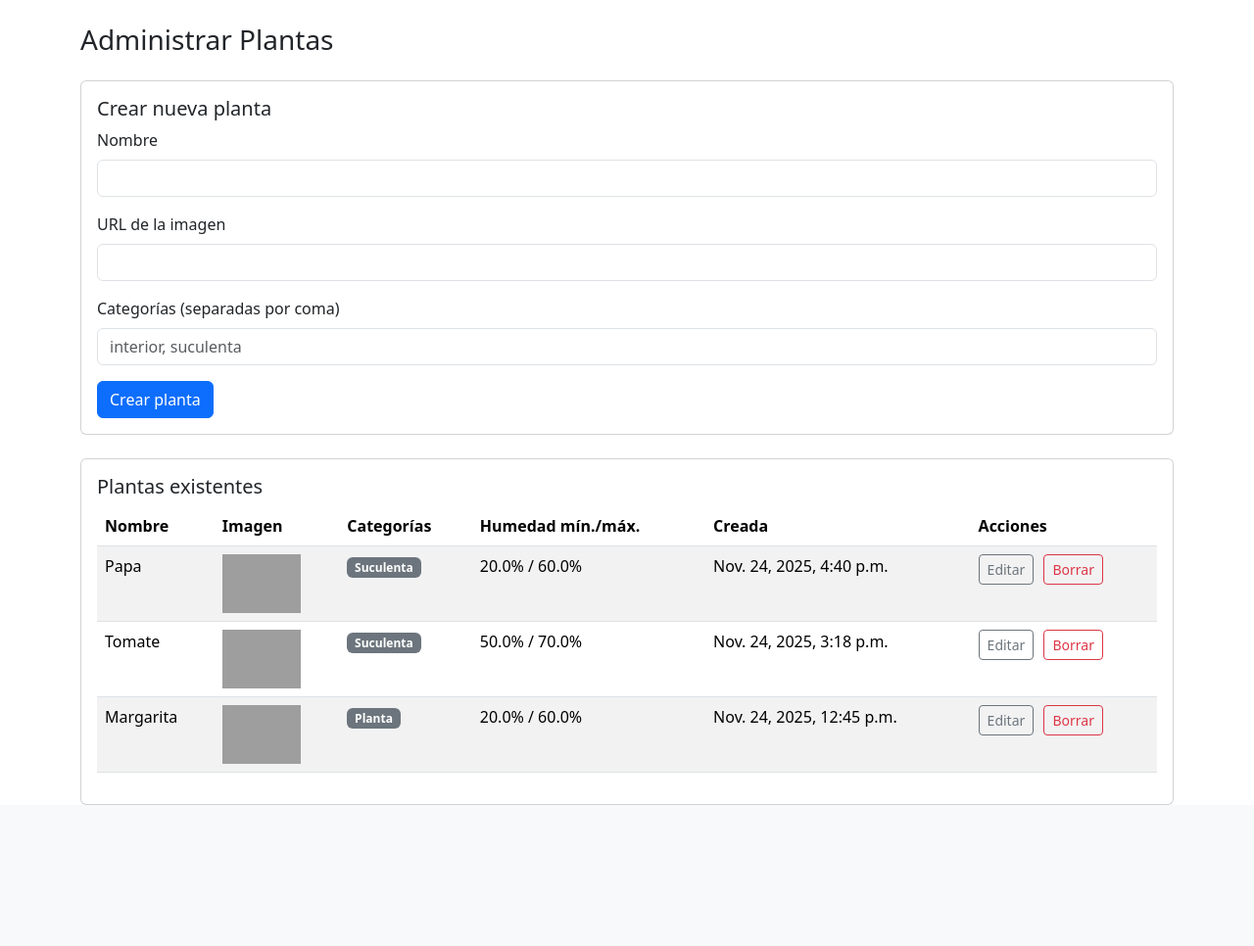
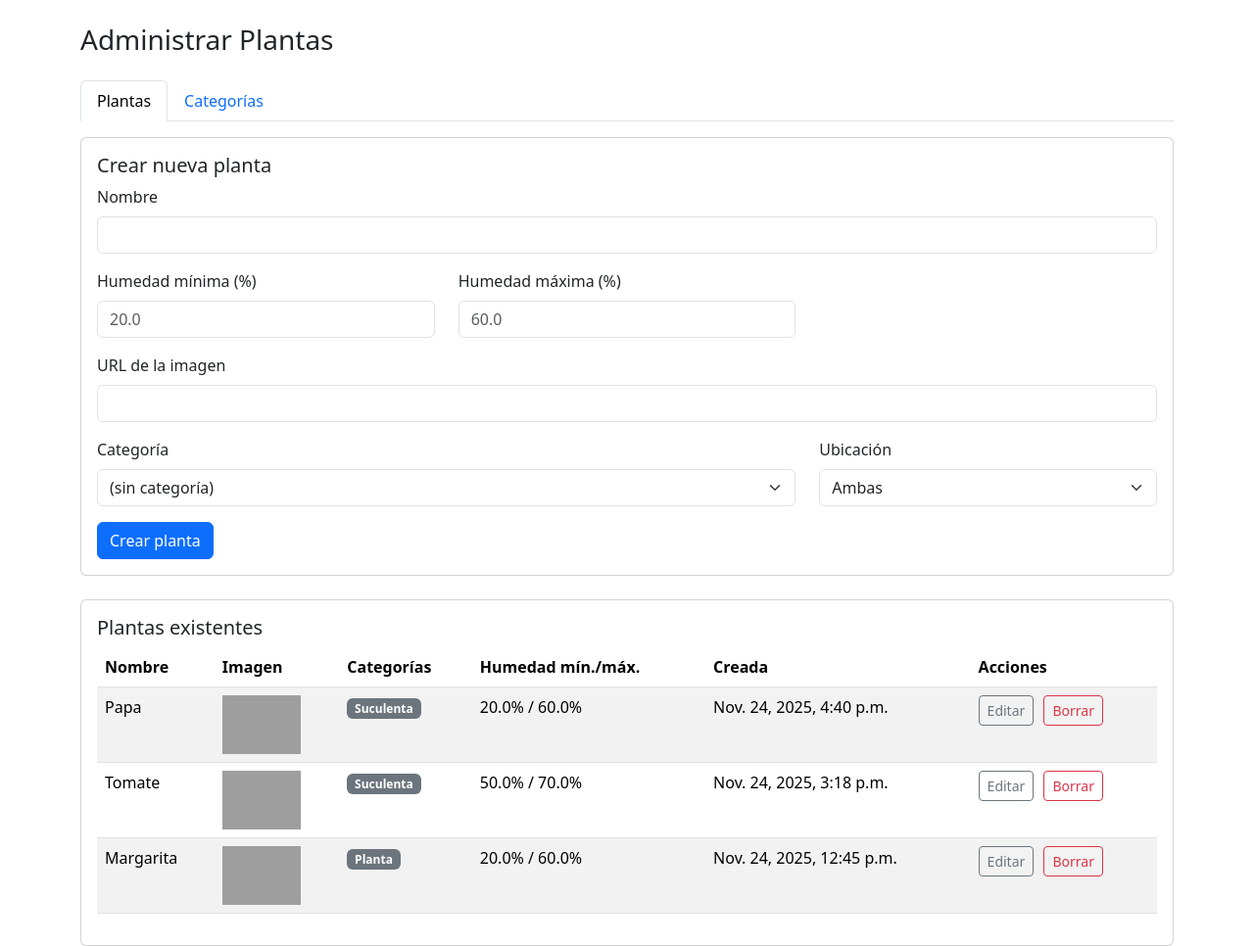
Before and after one commit to SalbornozD/iot, a Django app: page /arduino/home-admin/ in a window 1280 px wide. Shown: the part 56-1022 px from the top of the page at 98% size. Before the commit the page ends 878 px from the top, so only its background shows below. Run offline with Django 5.2, Linux system fonts and the light colour scheme; a user stored in the database is signed in; data comes from the database, SQL or seed files in the repository; both versions use the stored data as it was after the commit; grey boxes are pictures that could not be loaded.

Commit message:
Manejo de categorias

```diff
--- a/arduino/models.py
+++ b/arduino/models.py
@@ -4,13 +4,28 @@ from typing import Optional
 
 
 class PlantCategory(models.Model):
-    """Categoría de planta (por ejemplo: interior, suculenta, árbol)."""
+    """Categoría de planta (por ejemplo:arbusto, suculenta, árbol)."""
+
+    LOCATION_CHOICES = (
+        ("INDOOR", "Interior"),
+        ("OUTDOOR", "Exterior"),
+        ("BOTH", "Ambas"),
+    )
 
     name = models.CharField(
         max_length=100,
         unique=True,
         verbose_name="Nombre de la categoría",
         help_text="Nombre de la categoría (por ejemplo: interior, suculenta).",
+    )
+
+    # Indica si la categoría está pensada para interior, exterior o ambas
+    location = models.CharField(
+        max_length=10,
+        choices=LOCATION_CHOICES,
+        default="BOTH",
+        verbose_name="Ubicación",
+        help_text="Indica si la planta de esta categoría suele ser de interior, exterior o ambas.",
     )
 
     def __str__(self) -> str:
@@ -52,6 +67,8 @@ class Plants(models.Model):
         verbose_name="Humedad máxima (%)",
         help_text="Humedad máxima (%) a partir de la cual se apaga el riego."
     )
+
+    # (Nota: la temperatura preferida se eliminó — solo usamos humedad para riego.)
 
     created_at = models.DateTimeField(  # Fecha de creación
         auto_now_add=True,
--- a/arduino/templates/arduino/home_admin.html
+++ b/arduino/templates/arduino/home_admin.html
@@ -7,6 +7,20 @@
     <h1 class="h3">Administrar Plantas</h1>
   </div>
 
+
+
+    <!-- Nav tabs to separate Plants and Categories management -->
+    <ul class="nav nav-tabs mb-3" id="adminTabs" role="tablist">
+      <li class="nav-item" role="presentation">
+        <button class="nav-link active" id="plants-tab" data-bs-toggle="tab" data-bs-target="#plants" type="button" role="tab" aria-controls="plants" aria-selected="true">Plantas</button>
+      </li>
+      <li class="nav-item" role="presentation">
+        <button class="nav-link" id="categories-tab" data-bs-toggle="tab" data-bs-target="#categories" type="button" role="tab" aria-controls="categories" aria-selected="false">Categorías</button>
+      </li>
+    </ul>
+
+    <div class="tab-content" id="adminTabsContent">
+      <div class="tab-pane fade show active" id="plants" role="tabpanel" aria-labelledby="plants-tab">
         <div class="card mb-4">
           <div class="card-body">
             <h5 class="card-title">Crear nueva planta</h5>
@@ -16,13 +30,38 @@
                 <label class="form-label">Nombre</label>
                 <input class="form-control" type="text" name="name" required />
               </div>
+              <div class="row">
+                <div class="col-md-4 mb-3">
+                  <label class="form-label">Humedad mínima (%)</label>
+                  <input class="form-control" type="number" step="0.1" name="humidity_min" placeholder="20.0" />
+                </div>
+                <div class="col-md-4 mb-3">
+                  <label class="form-label">Humedad máxima (%)</label>
+                  <input class="form-control" type="number" step="0.1" name="humidity_max" placeholder="60.0" />
+                </div>
+              </div>
               <div class="mb-3">
                 <label class="form-label">URL de la imagen</label>
                 <input class="form-control" type="text" name="image_url" />
               </div>
-        <div class="mb-3">
-          <label class="form-label">Categorías (separadas por coma)</label>
-          <input class="form-control" type="text" name="categories" placeholder="interior, suculenta" />
+              <div class="row">
+                <div class="col-md-8 mb-3">
+                  <label class="form-label">Categoría</label>
+                  <select class="form-select" name="category_id">
+                    <option value="">(sin categoría)</option>
+                    {% for cat in categories %}
+                      <option value="{{ cat.id }}">{{ cat.name }}</option>
+                    {% endfor %}
+                  </select>
+                </div>
+                <div class="col-md-4 mb-3">
+                  <label class="form-label">Ubicación</label>
+                  <select class="form-select" name="category_location">
+                    <option value="BOTH" selected>Ambas</option>
+                    <option value="INDOOR">Interior</option>
+                    <option value="OUTDOOR">Exterior</option>
+                  </select>
+                </div>
               </div>
               <button class="btn btn-primary" type="submit">Crear planta</button>
             </form>
@@ -82,4 +121,52 @@
             </div>
           </div>
         </div>
+      </div>
+
+      <div class="tab-pane fade" id="categories" role="tabpanel" aria-labelledby="categories-tab">
+        <div class="card mb-4">
+          <div class="card-body">
+            <h5 class="card-title">Gestionar categorías</h5>
+            <form method="post" action="{% url 'arduino:create-category' %}" class="row g-2 align-items-end">
+              {% csrf_token %}
+              <div class="col-md-10">
+                <label class="form-label">Nombre de categoría</label>
+                <input class="form-control" type="text" name="category_name" placeholder="árbol, suculenta" />
+              </div>
+              <div class="col-md-2">
+                <button class="btn btn-secondary w-100" type="submit">Crear</button>
+              </div>
+            </form>
+
+            <hr />
+            <div class="table-responsive">
+              <table class="table table-sm">
+                <thead>
+                  <tr>
+                    <th>Nombre</th>
+                    <th></th>
+                  </tr>
+                </thead>
+                <tbody>
+                  {% for cat in categories %}
+                    <tr>
+                      <td>{{ cat.name }}</td>
+                      <td style="width:120px;">
+                        <form method="post" action="{% url 'arduino:delete-category' cat.pk %}" style="display:inline-block;">
+                          {% csrf_token %}
+                          <button class="btn btn-sm btn-outline-danger" type="submit" onclick="return confirm('¿Eliminar categoría?');">Borrar</button>
+                        </form>
+                      </td>
+                    </tr>
+                  {% empty %}
+                    <tr><td colspan="2">No hay categorías.</td></tr>
+                  {% endfor %}
+                </tbody>
+              </table>
+            </div>
+          </div>
+        </div>
+      </div>
+    </div>
+
 {% endblock %}
--- a/arduino/urls.py
+++ b/arduino/urls.py
@@ -29,6 +29,10 @@ urlpatterns = [
     ),
     path("logout/", views.logout_view, name="logout"),
 
+    # Category management for admin UI
+    path("categories/create/", views.create_category_view, name="create-category"),
+    path("categories/<int:pk>/delete/", views.delete_category_view, name="delete-category"),
+
     # API endpoints (DRF)
     path("home/", HomeScreenView.as_view(), name="home-screen"),
     path("irrigation/automatic/", AutomaticIrrigationView.as_view(), name="automatic-irrigation"),
--- a/arduino/views.py
+++ b/arduino/views.py
@@ -5,6 +5,7 @@ from django.contrib.auth import logout
 from django.shortcuts import HttpResponseRedirect
 
 from .models import Plants, PlantCategory
+from django.views.decorators.http import require_POST
 
 
 def index_redirect(request):
@@ -25,7 +26,10 @@ def home_admin_view(request):
     if request.method == "POST":
         name = request.POST.get("name") or ""
         image_url = request.POST.get("image_url") or ""
-        categories_raw = request.POST.get("categories") or ""  # ej: "interior,suculenta"
+        humidity_min = request.POST.get("humidity_min")
+        humidity_max = request.POST.get("humidity_max")
+        category_id = request.POST.get("category_id") or ""
+        category_location = request.POST.get("category_location") or "BOTH"
 
         if name.strip():
             plant = Plants.objects.create(
@@ -33,11 +37,26 @@ def home_admin_view(request):
                 image_url=image_url.strip() or None,
             )
 
-            # Procesar categorías separadas por coma
-            category_names = [c.strip() for c in categories_raw.split(",") if c.strip()]
-            for cat_name in category_names:
-                category, _ = PlantCategory.objects.get_or_create(name=cat_name)
-                plant.categories.add(category)
+            # Handle numeric fields if provided
+            try:
+                if humidity_min is not None and humidity_min != "":
+                    plant.humidity_min = float(humidity_min)
+                if humidity_max is not None and humidity_max != "":
+                    plant.humidity_max = float(humidity_max)
+                plant.save()
+            except ValueError:
+                # Ignore invalid numeric input and keep defaults
+                pass
+
+            # Associate selected single category (if provided)
+            if category_id:
+                try:
+                    cid = int(category_id)
+                    category = PlantCategory.objects.filter(pk=cid).first()
+                    if category:
+                        plant.categories.add(category)
+                except (ValueError, TypeError):
+                    pass
 
             return redirect(reverse("arduino:home-admin"))
 
@@ -46,8 +65,28 @@ def home_admin_view(request):
 
     context = {
         "plants": plants,
+        "categories": PlantCategory.objects.order_by("name"),
     }
     return render(request, "arduino/home_admin.html", context)
+
+
+@require_POST
+@login_required
+def create_category_view(request):
+    """Create a PlantCategory from the admin UI."""
+    name = request.POST.get("category_name") or ""
+    location = request.POST.get("category_location") or "BOTH"
+    if name.strip():
+        PlantCategory.objects.get_or_create(name=name.strip(), defaults={"location": location})
+    return redirect(reverse("arduino:home-admin"))
+
+
+@require_POST
+@login_required
+def delete_category_view(request, pk):
+    cat = get_object_or_404(PlantCategory, pk=pk)
+    cat.delete()
+    return redirect(reverse("arduino:home-admin"))
 
 
 @login_required
@@ -59,7 +98,8 @@ def edit_plant_view(request, pk):
         image_url = request.POST.get("image_url") or ""
         humidity_min = request.POST.get("humidity_min")
         humidity_max = request.POST.get("humidity_max")
-        categories_raw = request.POST.get("categories") or ""
+        category_id = request.POST.get("category_id") or ""
+        category_location = request.POST.get("category_location") or "BOTH"
 
         plant.name = name.strip()
         plant.image_url = image_url.strip() or None
@@ -73,16 +113,33 @@ def edit_plant_view(request, pk):
 
         plant.save()
 
+        # Replace categories with the single selected category (or none)
         plant.categories.clear()
-        category_names = [c.strip() for c in categories_raw.split(",") if c.strip()]
-        for cat_name in category_names:
-            category, _ = PlantCategory.objects.get_or_create(name=cat_name)
-            plant.categories.add(category)
+        if category_id:
+            try:
+                cid = int(category_id)
+                category = PlantCategory.objects.filter(pk=cid).first()
+                if category:
+                    # Optionally update the category's location based on the form
+                    try:
+                        if category_location in ("INDOOR", "OUTDOOR", "BOTH"):
+                            category.location = category_location
+                            category.save()
+                    except Exception:
+                        # Keep existing location if update fails for any reason
+                        pass
+                    plant.categories.add(category)
+            except (ValueError, TypeError):
+                pass
 
         return redirect(reverse("arduino:home-admin"))
 
     categories_str = ", ".join(list(plant.categories.values_list("name", flat=True)))
-    context = {"plant": plant, "categories_str": categories_str}
+    context = {
+        "plant": plant,
+        "categories_str": categories_str,
+        "categories": PlantCategory.objects.order_by("name"),
+    }
     return render(request, "arduino/edit_plant.html", context)
 
 
```
Also changed, not shown: arduino/templates/arduino/edit_plant.html (+26 -3 lines), arduino/migrations/0003_plantcategory_location.py (added), db.sqlite3. Lines whose indentation alone changed are shown as unchanged.
